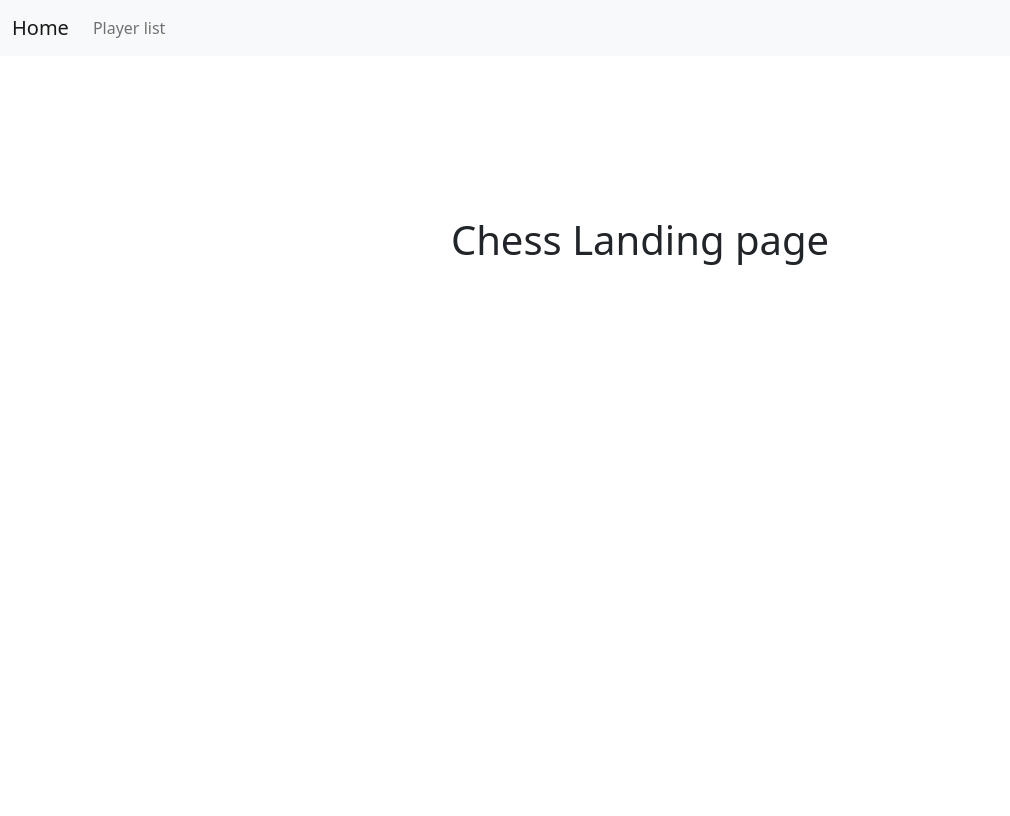
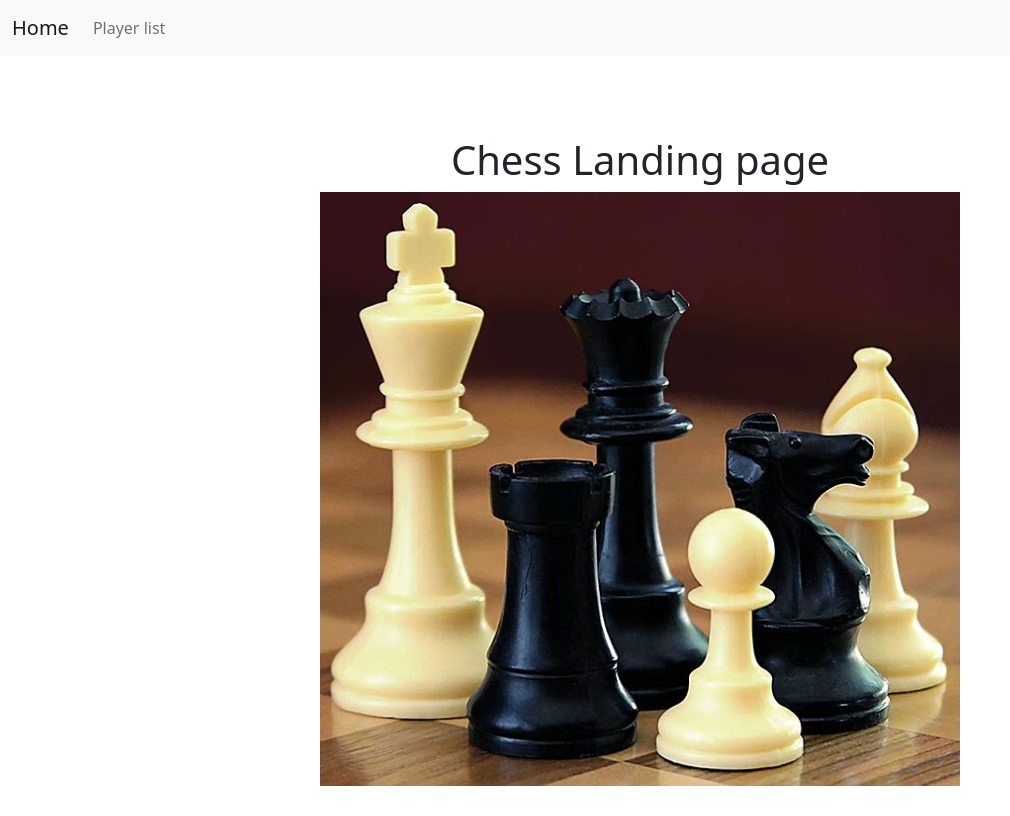
Before and after one commit to Wideem/exam, a plain HTML site: page frontend/index.html in a window 1280 px wide. Shown: the whole page, without its empty margins (0-1010 px from the left). Drawn offline with nearby package versions, Linux system fonts and the light colour scheme; files that its build step writes are made by us from their sources.

Commit message:
minor frontend improvements

```diff
--- a/frontend/index.html
+++ b/frontend/index.html
@@ -22,8 +22,9 @@
       </div>
     </div>
   </nav>
-  <div style="margin-top: 10rem; text-align: center">
+  <div id="main">
     <h1>Chess Landing page</h1>
+    <img src="img/chess.jpeg" alt="Chess" id="chess-img" />
   </div>
 </body>
 
--- /dev/null
+++ b/frontend/style.css
@@ -0,0 +1,12 @@
+#main {
+    margin-top: 5rem;
+    text-align: center
+}
+
+#chess-img {
+    width: 50%;
+    height: auto;
+    margin: 0 auto;
+    display: block;
+    padding-bottom: 30px;
+}
```
Also changed, not shown: frontend/img/chess.jpeg (added).
